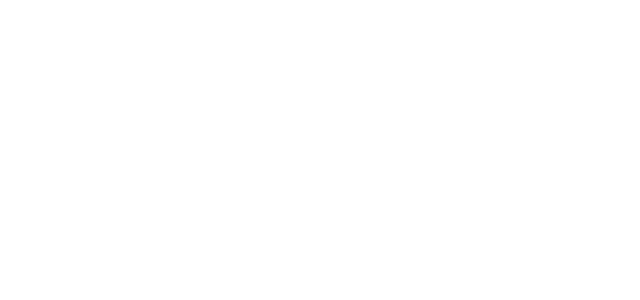
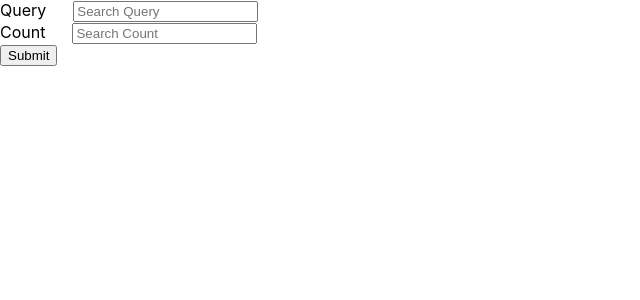
Before and after one commit to sxsg430/CAB432-client, a React (Create React App) app: page / in a window 1280 px wide. Shown: the top 300 px of the page, without its empty margins (0-640 px from the left). Built offline with nearby package versions, Linux system fonts and the light colour scheme.

Commit message:
Create basic form to control search params

```diff
--- /dev/null
+++ b/src/components/home.js
@@ -0,0 +1,25 @@
+import React, { Component } from 'react';
+
+export class Home extends Component {
+    state = {}
+
+    componentDidMount() {
+
+    }
+
+    render() {
+
+        return (
+            <main>
+                <form action="/sentiment" method="get">
+                    <label for="query">Query &nbsp;&nbsp;&nbsp;&nbsp;&nbsp;</label>
+                    <input type='text' placeholder='Search Query' name='query' /> <br />
+                    <label for="count">Count &nbsp;&nbsp;&nbsp;&nbsp;&nbsp;</label>
+                    <input type='text' placeholder='Search Count' name='count' /> <br />
+                    <input type="submit" value="Submit" />
+                </form>
+            </main>
+        )
+    }
+
+}
--- a/src/index.js
+++ b/src/index.js
@@ -4,6 +4,7 @@ import { BrowserRouter, Route } from 'react-router-dom';
 import './index.css';
 import App from './App';
 import { Sentiment } from './components/sentiment';
+import { Home } from './components/home';
 import * as serviceWorker from './serviceWorker';
 
 const rootElement = document.getElementById('root');
@@ -11,6 +12,7 @@ const rootElement = document.getElementById('root');
 
 ReactDOM.render(
     <BrowserRouter>
+      <Route exact path='/' component={Home} />
       <Route path='/sentiment' component={Sentiment} />
     </BrowserRouter>,
     rootElement);
```
